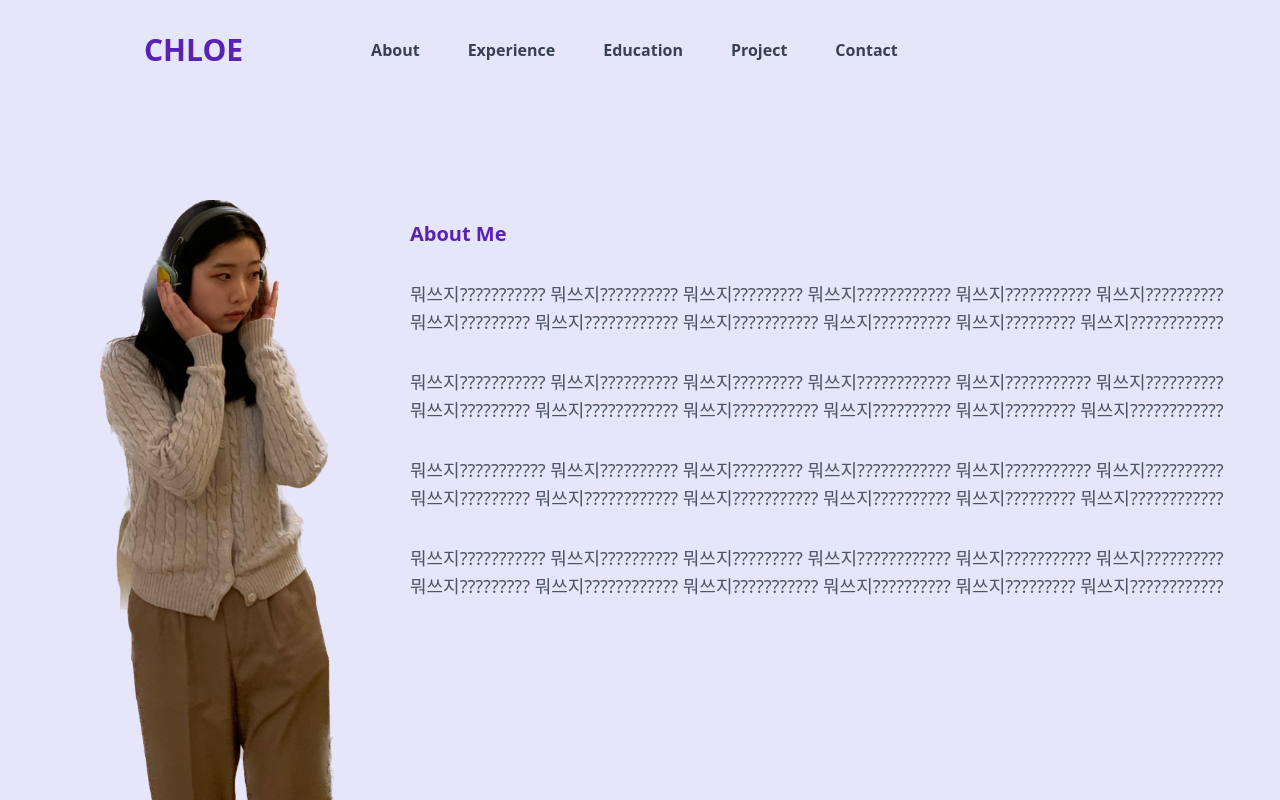
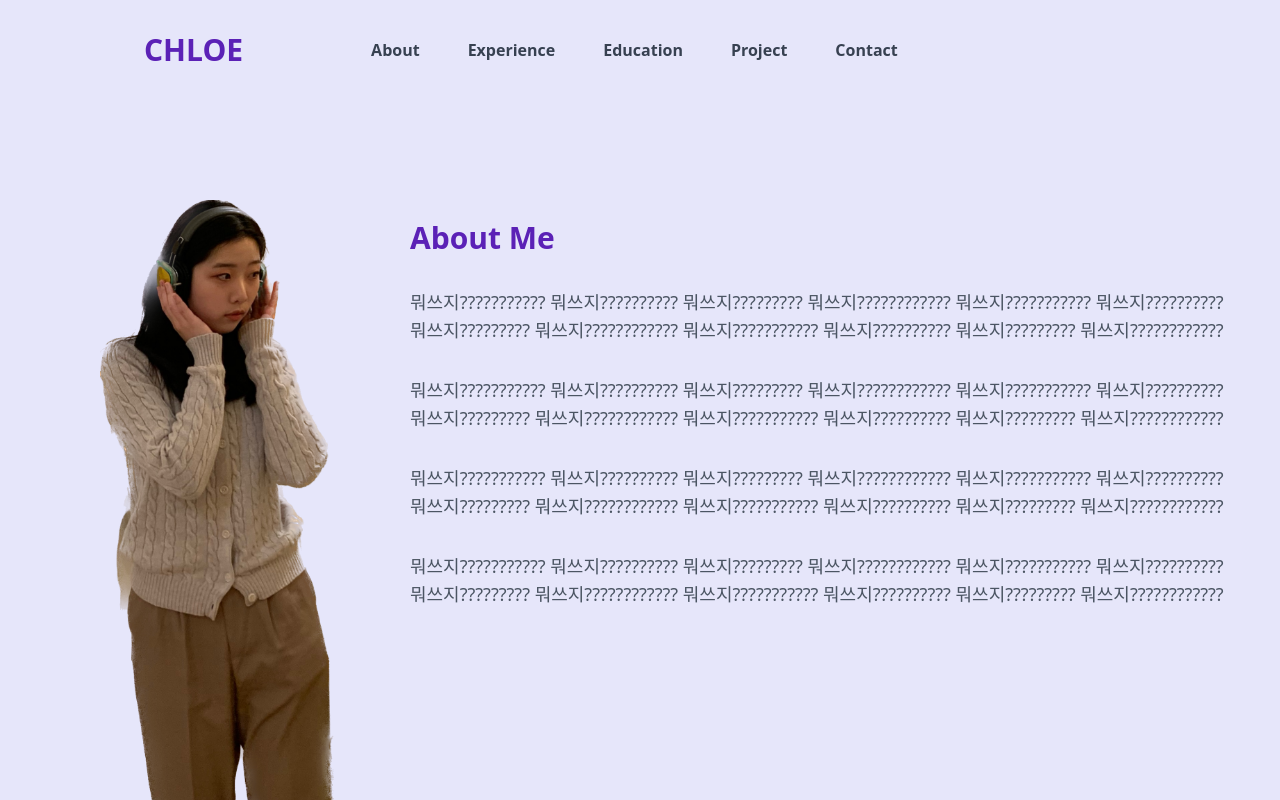
Before and after one commit to chloe1129/about_chloe, a React (Create React App) app in the folder chloe_frontend/: page /aboutme in a window 1280 px wide. Shown: the top 800 px of the page. Built offline with nearby package versions, Linux system fonts and the light colour scheme.

Commit message:
style: aboutme text

```diff
--- a/chloe_frontend/src/pages/AboutMe.tsx
+++ b/chloe_frontend/src/pages/AboutMe.tsx
@@ -12,7 +12,7 @@ function AboutMe() {
           <img className="m-5" alt="" src={wholeImg} width={250} />
         </div>
         <div className="justify-center text-lg text-gray-600 my-20 space-y-8">
-          <div className="text-xl font-semibold text-violet-800">About Me</div>
+          <div className="text-3xl font-semibold text-violet-800">About Me</div>
           <div>
             뭐쓰지??????????? 뭐쓰지?????????? 뭐쓰지?????????
             뭐쓰지???????????? 뭐쓰지??????????? 뭐쓰지??????????
```
